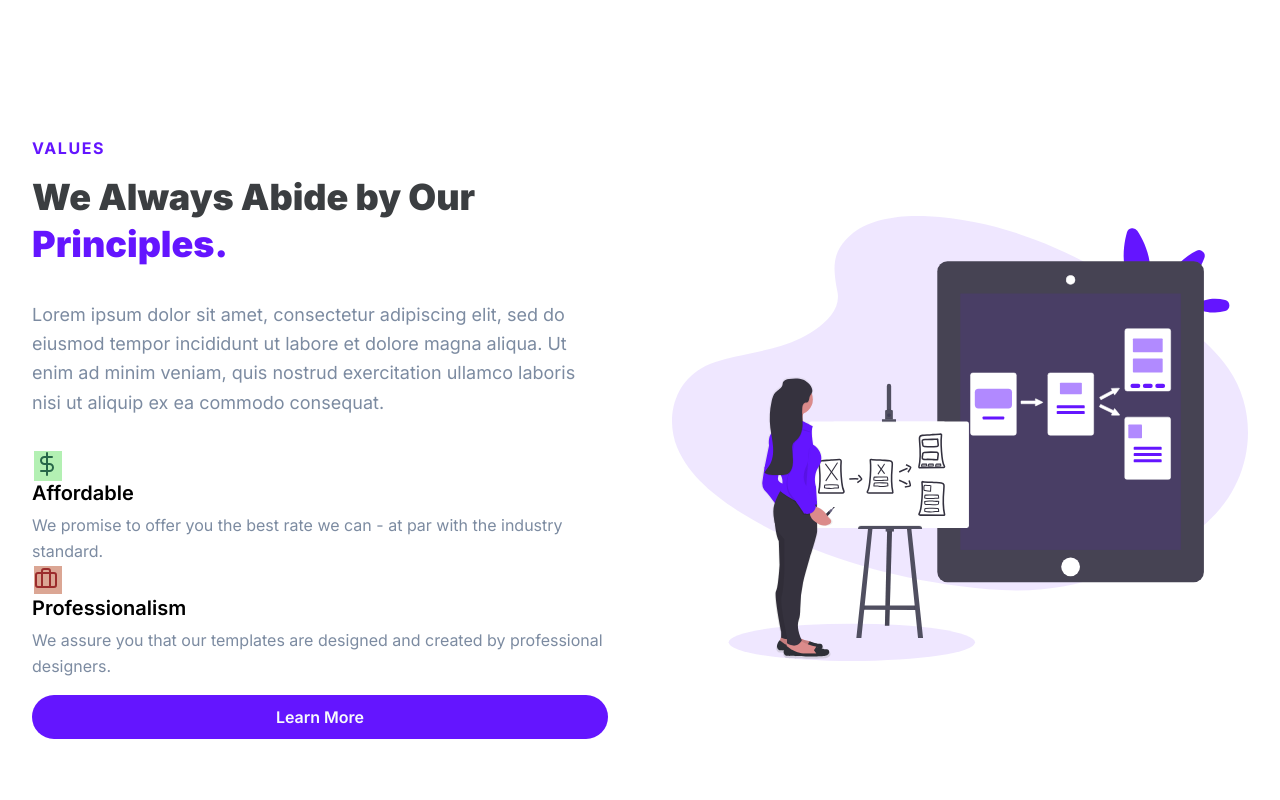
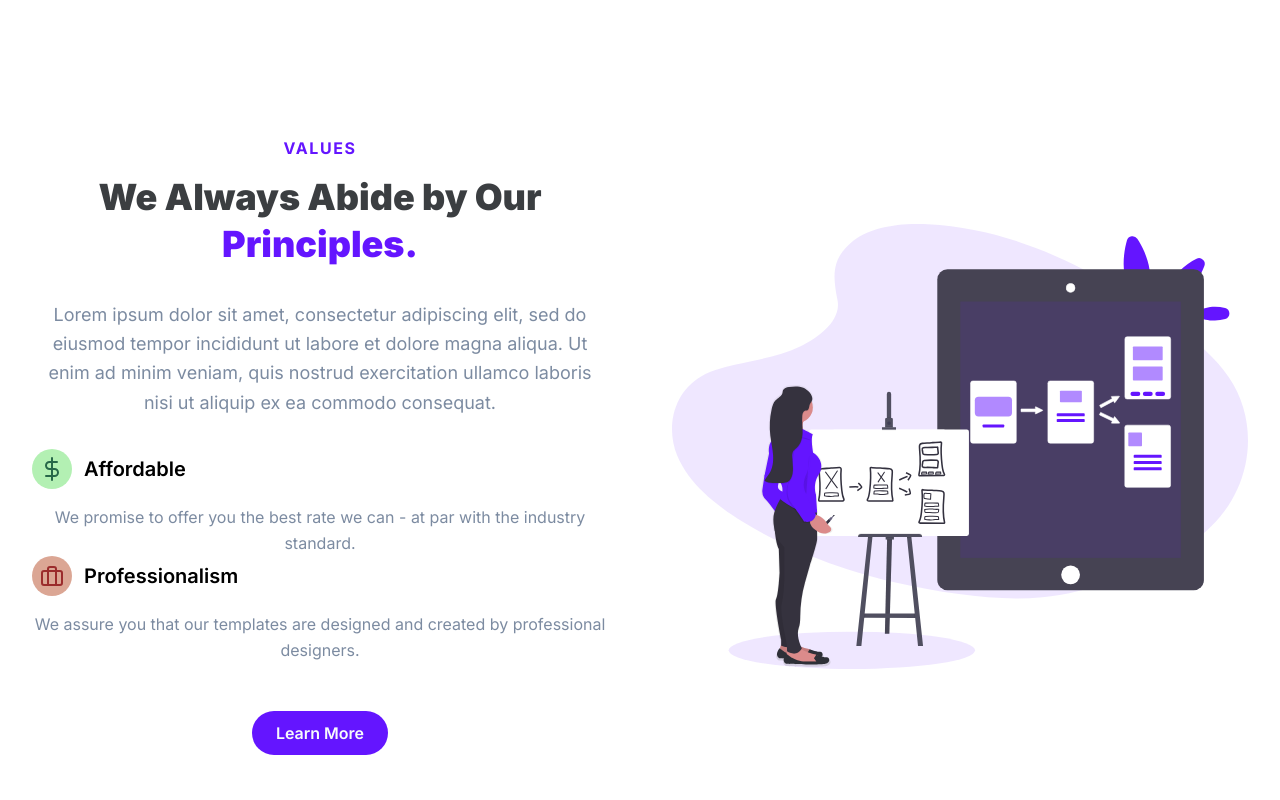
Before and after one commit to Mohadesaahmadyar/TREACT-STARTER-CODE, a plain HTML site: page index.html in a window 1280 px wide. Shown: the part 2720-3520 px from the top of the page. Drawn offline with Linux system fonts and the light colour scheme.

Commit message:
done with the section

```diff
--- a/index.html
+++ b/index.html
@@ -284,30 +284,41 @@
               Lorem ipsum dolor sit amet, consectetur adipiscing elit, sed do eiusmod tempor incididunt ut labore et dolore magna aliqua. Ut enim ad minim veniam, quis nostrud exercitation ullamco laboris nisi ut aliquip ex ea commodo consequat.
             </p>
 
-            <div class="values__item--icon">
+            <div class="values__list">
+              <div class="values__item">
+                <div class="values__item--header">
                   <figure class="values__icon--green">
                     <svg xmlns="http://www.w3.org/2000/svg" width="24" height="24" viewBox="0 0 24 24" fill="none" stroke="rgba(39, 103, 73, 1)" stroke-width="2" stroke-linecap="round" stroke-linejoin="round" class="value__img">
                       <line x1="12" y1="1" x2="12" y2="23"></line>
                       <path d="M17 5H9.5a3.5 3.5 0 0 0 0 7h5a3.5 3.5 0 0 1 0 7H6"></path>
                     </svg>
                   </figure>
+                  <div class="values__item--title">Affordable</div>
                 </div>
-            <div class="values__item--title">Affordable</div>
-            <p class="values__item--description">We promise to offer you the best rate we can - at par with the industry standard.
+                <p class="values__item--description">
+                  We promise to offer you the best rate we can - at par with the industry standard.
                 </p>
-            <div class="values__item--icon">
+              </div>
+
+              <div class="values__item">
+                <div class="values__item--header">
                   <figure class="values__icon">
                     <svg xmlns="http://www.w3.org/2000/svg" width="24" height="24" viewBox="0 0 24 24" fill="none" stroke="rgba(155, 44, 44, 1)" stroke-width="2" stroke-linecap="round" stroke-linejoin="round" class="value__img">
                       <rect x="2" y="7" width="20" height="14" rx="2" ry="2"></rect>
                       <path d="M16 21V5a2 2 0 0 0-2-2h-4a2 2 0 0 0-2 2v16"></path>
                     </svg>
                   </figure>
+                  <div class="values__item--title">Professionalism</div>
                 </div>
-            <div class="values__item--title">Professionalism</div>
-            <p class="values__item--description">We assure you that our templates are designed and created by professional designers.
+                <p class="values__item--description">
+                  We assure you that our templates are designed and created by professional designers.
                 </p>
+              </div>
+            </div>
+
             <button class="values__item--btn">Learn More</button>
           </div>
+
           <div class="values__img--container">
             <figure class="values__img">
               <img src="./assets/prototype-illustration.21bc4b3f612a2f257c3d361067582485.svg" alt="">
--- a/style.css
+++ b/style.css
@@ -554,7 +554,8 @@ STEPS ↓
     font-size: 16px;
     line-height: 1.6;
     color: #7c8ba1;
-    margin: 0; }
+    margin: 0;
+}
 
 /*
 
@@ -566,23 +567,24 @@ VALUES ↓
     display: flex;
     justify-content: space-between;
     align-items: center;
-        gap: 64px;
+    text-align: center;
+    gap: 64px;
 }
 
-.value__content{
+.value__content {
     width: 50%;
     display: flex;
     flex-direction: column;
-    text-align: left;
 }
-.values__title{
+
+.values__title {
     font-size: 16px;
     font-weight: 700;
     letter-spacing: 1.6px;
     margin-bottom: 16px;
 }
 
-.values__subtitle{
+.values__subtitle {
     font-size: 36px;
     font-weight: 900;
     line-height: 1.3;
@@ -590,39 +592,65 @@ VALUES ↓
     margin-bottom: 32px;
 }
 
-.values__description{
+.values__description {
     font-size: 18px;
     line-height: 1.625;
     color: #7c8ba1;
     margin-bottom: 32px;
 }
-.values__item--icon{
-    width: 32px;
-    height: 32px;
 
-    display: block;
-    padding: 2px;
+.values__list {
+    gap: 32px;
+    margin-bottom: 32px;
+}
 
+.values__item {
+    flex: 1;
 }
-.values__icon--green{
-    border:1px solid rgb(179, 240, 179);
+
+.values__item--header {
+    display: flex;
+    align-items: center;
+    gap: 12px;
+    margin-bottom: 16px;
+}
+
+.values__icon--green,
+.values__icon {
+    display: flex;
+    align-items: center;
+    justify-content: center;
+    width: 40px;
+    height: 40px;
+    border-radius: 9999px;
+    margin: 0;
+}
+
+.values__icon--green {
     background-color: rgb(179, 240, 179);
 }
-.values__icon{
+
+.values__icon {
     background-color: rgb(219, 166, 148);
 }
-.values__item--title{
+
+.values__item--title {
     font-size: 20px;
     font-weight: 600;
     color: #000;
-    margin-bottom: 8px;
+    margin-bottom: 0;
 }
-.values__item--description{
+
+.values__item--description {
     font-size: 16px;
     line-height: 1.6;
     color: #7c8ba1;
+    margin: 0;
 }
-.values__item--btn{
+
+.values__item--btn {
+    align-self: center;
+    width: auto;
     padding: 12px 24px;
     background: #6415ff;
     color: #f7fafc;
@@ -632,21 +660,28 @@ VALUES ↓
     font-weight: 600;
     margin-top: 16px;
     transition: background-color 300ms ease, transform 300ms ease;
+    cursor: pointer;
 }
+
 .values__item--btn:hover {
     background-color: #5011cc;
     transform: translateY(-2px);
 }
-.values__img--container{
+
+.values__img--container {
     width: 50%;
+}
 
+.values__img {
+    width: 100%;
+    margin: 0;
 }
-.values__img{
-    width: 100%;
-}
+
 .values__img img {
     width: 100%;
-    display: block; }
+    display: block;
+}
+
 /*
 
 PRICING ↓
```
Lines whose indentation alone changed are shown as unchanged.
